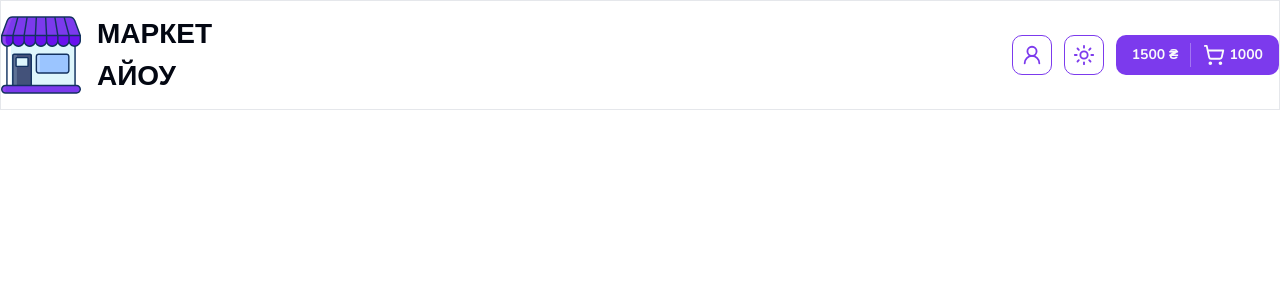
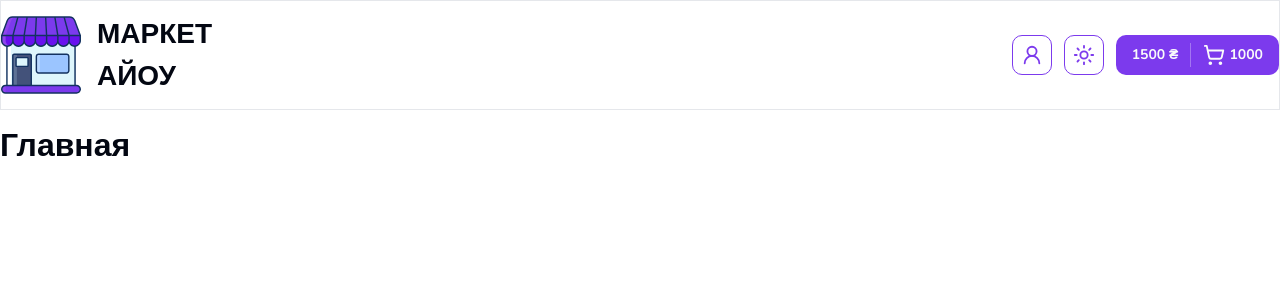
Before and after one commit to smartware10/market.io.frontend, a Next.js app: page / in a window 1280 px wide. Shown: the top 300 px of the page. Built offline with nearby package versions, Linux system fonts and the light colour scheme.

Commit message:
Edit main page

```diff
--- a/src/app/page.tsx
+++ b/src/app/page.tsx
@@ -1,3 +1,11 @@
+import { Container, Title } from "@/components/shared";
+
 export default function Home() {
-  return;
+  return (
+    <>
+      <Container className="mt-3">
+        <Title text={"Главная"} size={"lg"} className={"font-bold"} />
+      </Container>
+    </>
+  );
 }
```
